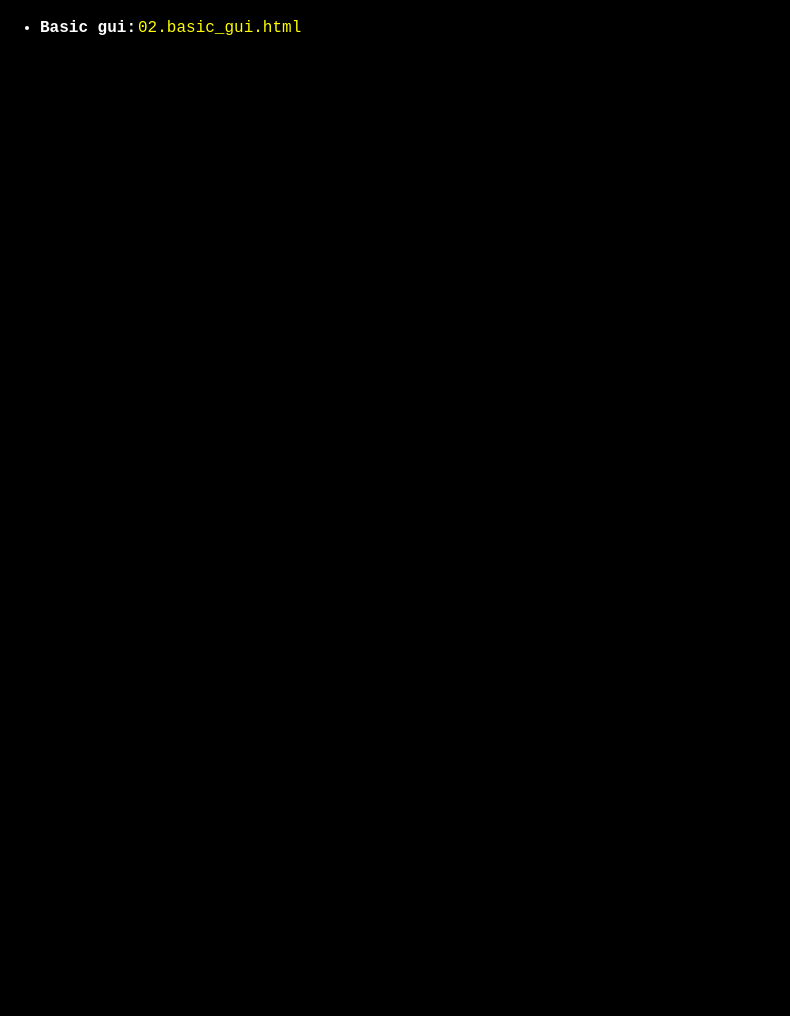
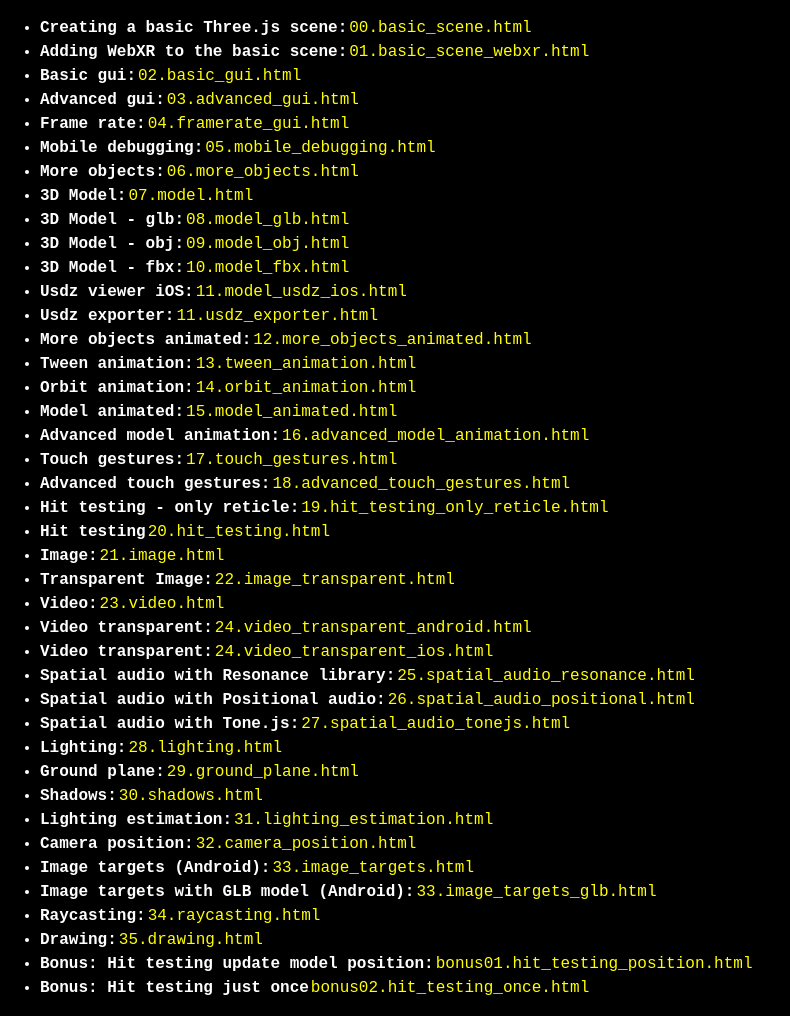
Before and after one commit to Pradeeshhu/EurekaXR, a plain HTML site: page index.html in a window 1280 px wide. Shown: the whole page, without its empty margins (0-790 px from the left). Before the commit the page ends 800 px from the top, so only its background shows below. Drawn offline with Linux system fonts and the light colour scheme.

Commit message:
Update index.html

```diff
--- a/index.html
+++ b/index.html
@@ -14,11 +14,169 @@
 </body>
 <script>
   const examples = [
-
-
+    {
+      title: 'Creating a basic Three.js scene:',
+      url: '00.basic_scene.html'
+    },
+    {
+      title: 'Adding WebXR to the basic scene:',
+      url: '01.basic_scene_webxr.html'
+    },
     {
       title: 'Basic gui:',
       url: '02.basic_gui.html'
+    },
+    {
+      title: 'Advanced gui:',
+      url: '03.advanced_gui.html'
+    },
+    {
+      title: 'Frame rate:',
+      url: '04.framerate_gui.html'
+    },
+    {
+      title: 'Mobile debugging:',
+      url: '05.mobile_debugging.html'
+    },
+    {
+      title: 'More objects:',
+      url: '06.more_objects.html'
+    },
+    {
+      title: '3D Model:',
+      url: '07.model.html'
+    },
+    {
+      title: '3D Model - glb:',
+      url: '08.model_glb.html'
+    },
+    {
+      title: '3D Model - obj:',
+      url: '09.model_obj.html'
+    },
+    {
+      title: '3D Model - fbx:',
+      url: '10.model_fbx.html'
+    },
+    {
+      title: 'Usdz viewer iOS:',
+      url: '11.model_usdz_ios.html'
+    },
+    {
+      title: 'Usdz exporter:',
+      url: '11.usdz_exporter.html'
+    },
+    {
+      title: 'More objects animated:',
+      url: '12.more_objects_animated.html'
+    },
+    {
+      title: 'Tween animation:',
+      url: '13.tween_animation.html'
+    },
+    {
+      title: 'Orbit animation:',
+      url: '14.orbit_animation.html'
+    },
+    {
+      title: 'Model animated:',
+      url: '15.model_animated.html'
+    },
+    {
+      title: 'Advanced model animation:',
+      url: '16.advanced_model_animation.html'
+    },
+    {
+      title: 'Touch gestures:',
+      url: '17.touch_gestures.html'
+    },
+    {
+      title: 'Advanced touch gestures:',
+      url: '18.advanced_touch_gestures.html'
+    },
+    {
+      title: 'Hit testing - only reticle:',
+      url: '19.hit_testing_only_reticle.html'
+    },
+    {
+      title: 'Hit testing',
+      url: '20.hit_testing.html'
+    },
+    {
+      title: 'Image:',
+      url: '21.image.html'
+    },
+    {
+      title: 'Transparent Image:',
+      url: '22.image_transparent.html'
+    },
+    {
+      title: 'Video:',
+      url: '23.video.html'
+    },
+    {
+      title: 'Video transparent:',
+      url: '24.video_transparent_android.html'
+    },
+    {
+      title: 'Video transparent:',
+      url: '24.video_transparent_ios.html'
+    },
+    {
+      title: 'Spatial audio with Resonance library:',
+      url: '25.spatial_audio_resonance.html'
+    },
+    {
+      title: 'Spatial audio with Positional audio:',
+      url: '26.spatial_audio_positional.html'
+    },
+    {
+      title: 'Spatial audio with Tone.js:',
+      url: '27.spatial_audio_tonejs.html'
+    },
+    {
+      title: 'Lighting:',
+      url: '28.lighting.html'
+    },
+    {
+      title: 'Ground plane:',
+      url: '29.ground_plane.html'
+    },
+    {
+      title: 'Shadows:',
+      url: '30.shadows.html'
+    },
+    {
+      title: 'Lighting estimation:',
+      url: '31.lighting_estimation.html'
+    },
+    {
+      title: 'Camera position:',
+      url: '32.camera_position.html'
+    },
+    {
+      title: 'Image targets (Android):',
+      url: '33.image_targets.html'
+    },
+    {
+      title: 'Image targets with GLB model (Android):',
+      url: '33.image_targets_glb.html'
+    },
+    {
+      title: 'Raycasting:',
+      url: '34.raycasting.html'
+    },
+    {
+      title: 'Drawing:',
+      url: '35.drawing.html'
+    },
+    {
+      title: 'Bonus: Hit testing update model position:',
+      url: "bonus01.hit_testing_position.html"
+    },
+    {
+      title: 'Bonus: Hit testing just once',
+      url: "bonus02.hit_testing_once.html"
     }
   ]
   const listEl = document.getElementById('list');
```
